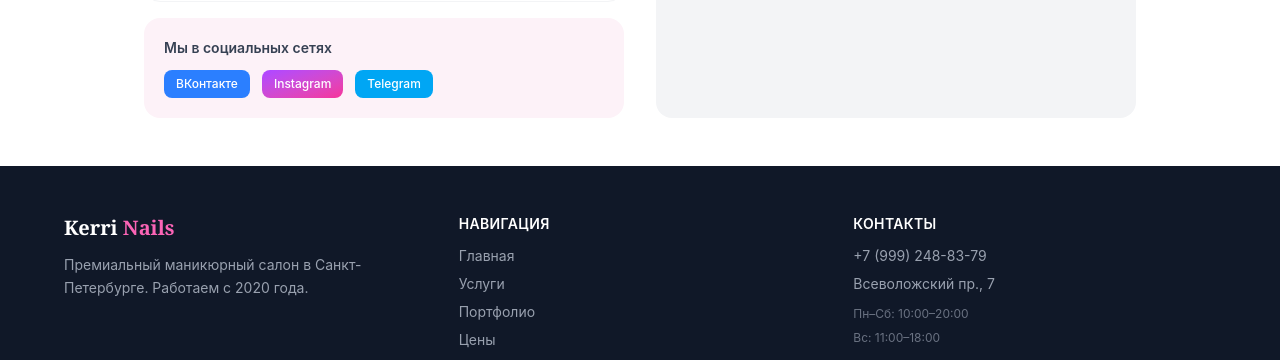
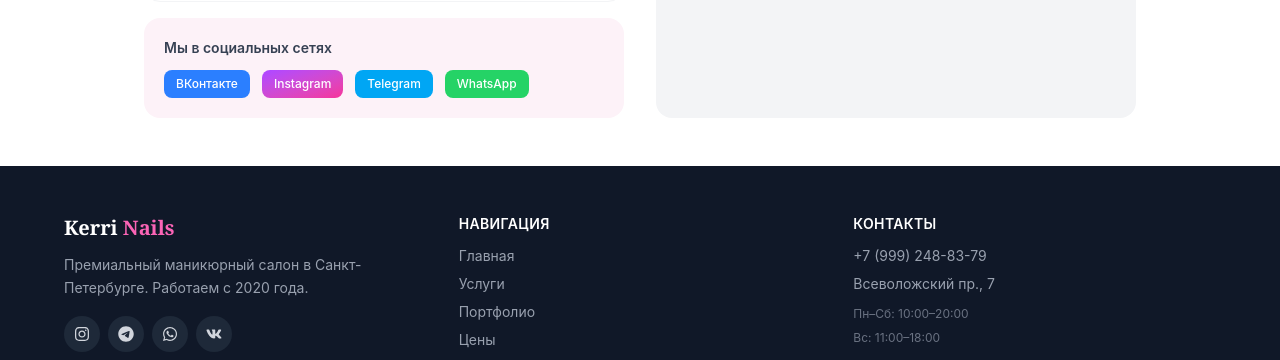
Before and after one commit to BagirovNr/KerriNails, a React (Vite) app in the folder frontend/: page /contact in a window 1280 px wide. Shown: the part 578-938 px from the top of the page. Built offline with nearby package versions, Linux system fonts and the light colour scheme; no server answers.

Commit message:
changed socials and footer

```diff
--- a/frontend/src/components/Footer/Footer.tsx
+++ b/frontend/src/components/Footer/Footer.tsx
@@ -1,5 +1,35 @@
 import { Link } from 'react-router-dom'
 import { useTranslation } from 'react-i18next'
+import { FaInstagram, FaTelegram, FaWhatsapp } from 'react-icons/fa6'
+import { FaVk } from 'react-icons/fa'
+import { SOCIAL_LINKS } from '../../utils/social'
+
+const SOCIALS = [
+	{
+		name: 'Instagram',
+		href: SOCIAL_LINKS.instagram,
+		Icon: FaInstagram,
+		hoverBg: 'hover:bg-gradient-to-br hover:from-purple-500 hover:to-pink-500',
+	},
+	{
+		name: 'Telegram',
+		href: SOCIAL_LINKS.telegram,
+		Icon: FaTelegram,
+		hoverBg: 'hover:bg-[#26A5E4]',
+	},
+	{
+		name: 'WhatsApp',
+		href: SOCIAL_LINKS.whatsapp,
+		Icon: FaWhatsapp,
+		hoverBg: 'hover:bg-[#25D366]',
+	},
+	{
+		name: 'VK',
+		href: SOCIAL_LINKS.vk,
+		Icon: FaVk,
+		hoverBg: 'hover:bg-[#0077FF]',
+	},
+]
 
 export default function Footer() {
 	const { t } = useTranslation()
@@ -8,33 +38,100 @@ export default function Footer() {
 			<div className='max-w-6xl mx-auto'>
 				<div className='grid grid-cols-1 sm:grid-cols-2 md:grid-cols-3 gap-8 mb-8'>
 					<div>
-            <div className='text-xl font-bold mb-3' style={{ fontFamily: 'Georgia, serif' }}>
+						<div
+							className='text-xl font-bold mb-3'
+							style={{ fontFamily: 'Georgia, serif' }}
+						>
 							<span className='text-white'>Kerri</span>
 							<span className='text-pink-400'> Nails</span>
 						</div>
-            <p className='text-sm leading-relaxed'>Премиальный маникюрный салон в Санкт-Петербурге. Работаем с 2020 года.</p>
+						<p className='text-sm leading-relaxed mb-4'>
+							Премиальный маникюрный салон в Санкт-Петербурге. Работаем с 2020
+							года.
+						</p>
+						{/* Соцсети */}
+						<div className='flex gap-2'>
+							{SOCIALS.map(({ name, href, Icon, hoverBg }) => {
+								const disabled = !href
+								return (
+									<a
+										key={name}
+										href={disabled ? undefined : href}
+										target='_blank'
+										rel='noopener noreferrer'
+										aria-label={name}
+										title={
+											disabled ? `${name} — ссылка ещё не настроена` : name
+										}
+										aria-disabled={disabled}
+										className={`w-9 h-9 flex items-center justify-center rounded-full bg-gray-800 text-gray-300 transition-colors ${
+											disabled
+												? 'opacity-40 cursor-not-allowed'
+												: `${hoverBg} hover:text-white cursor-pointer`
+										}`}
+										onClick={e => disabled && e.preventDefault()}
+									>
+										<Icon className='text-base' />
+									</a>
+								)
+							})}
+						</div>
 					</div>
 					<div>
-            <h4 className='text-white font-semibold mb-3 text-sm uppercase tracking-wide'>Навигация</h4>
+						<h4 className='text-white font-semibold mb-3 text-sm uppercase tracking-wide'>
+							Навигация
+						</h4>
 						<div className='flex flex-col gap-2 text-sm'>
-              {[['Главная','/home'],['Услуги','/services'],['Портфолио','/portfolio'],['Цены','/prices'],['Контакты','/contact']].map(([l,p]) => (
-                <Link key={p} to={p} className='hover:text-pink-400 transition-colors'>{l}</Link>
+							{[
+								['Главная', '/home'],
+								['Услуги', '/services'],
+								['Портфолио', '/portfolio'],
+								['Цены', '/prices'],
+								['Контакты', '/contact'],
+							].map(([l, p]) => (
+								<Link
+									key={p}
+									to={p}
+									className='hover:text-pink-400 transition-colors'
+								>
+									{l}
+								</Link>
 							))}
 						</div>
 					</div>
 					<div>
-            <h4 className='text-white font-semibold mb-3 text-sm uppercase tracking-wide'>Контакты</h4>
+						<h4 className='text-white font-semibold mb-3 text-sm uppercase tracking-wide'>
+							Контакты
+						</h4>
 						<div className='flex flex-col gap-2 text-sm'>
-              <a href='tel:+79992488379' className='hover:text-pink-400 transition-colors'>+7 (999) 248-83-79</a>
-              <a href='https://yandex.ru/maps/org/kerii_nailss/109264447499/' target='_blank' rel='noopener noreferrer' className='hover:text-pink-400 transition-colors'>Всеволожский пр., 7</a>
-              <span className='text-gray-500 text-xs mt-1'>Пн–Сб: 10:00–20:00</span>
+							<a
+								href='tel:+79992488379'
+								className='hover:text-pink-400 transition-colors'
+							>
+								+7 (999) 248-83-79
+							</a>
+							<a
+								href='https://yandex.ru/maps/org/kerii_nailss/109264447499/'
+								target='_blank'
+								rel='noopener noreferrer'
+								className='hover:text-pink-400 transition-colors'
+							>
+								Всеволожский пр., 7
+							</a>
+							<span className='text-gray-500 text-xs mt-1'>
+								Пн–Сб: 10:00–20:00
+							</span>
 							<span className='text-gray-500 text-xs'>Вс: 11:00–18:00</span>
 						</div>
 					</div>
 				</div>
 				<div className='border-t border-gray-800 pt-6 flex flex-col sm:flex-row items-center justify-between gap-2 text-xs'>
-          <span>© {new Date().getFullYear()} Kerri Nails. {t('footer.rights')}.</span>
-          <Link to='/privacy' className='hover:text-pink-400 transition-colors'>{t('footer.privacy')}</Link>
+					<span>
+						© {new Date().getFullYear()} Kerri Nails. {t('footer.rights')}.
+					</span>
+					<Link to='/privacy' className='hover:text-pink-400 transition-colors'>
+						{t('footer.privacy')}
+					</Link>
 				</div>
 			</div>
 		</footer>
--- a/frontend/src/pages/Contact/Contact.tsx
+++ b/frontend/src/pages/Contact/Contact.tsx
@@ -1,31 +1,62 @@
 import { useTranslation } from 'react-i18next'
+import { SOCIAL_LINKS } from '../../utils/social'
 
 export default function Contact() {
 	const { t } = useTranslation()
 	return (
 		<div className='py-12 px-4 max-w-5xl mx-auto'>
-      <h1 className='text-4xl font-bold text-gray-800 mb-2 text-center' style={{ fontFamily: 'Georgia, serif' }}>
+			<h1
+				className='text-4xl font-bold text-gray-800 mb-2 text-center'
+				style={{ fontFamily: 'Georgia, serif' }}
+			>
 				{t('contact.title')}
 			</h1>
-      <p className='text-gray-400 text-center mb-10'>Всегда рады вашему визиту</p>
+			<p className='text-gray-400 text-center mb-10'>
+				Всегда рады вашему визиту
+			</p>
 
 			<div className='grid grid-cols-1 md:grid-cols-2 gap-8'>
 				{/* Info cards */}
 				<div className='flex flex-col gap-4'>
 					{[
-            { icon: '📞', label: t('contact.phone'), value: '+7 (999) 248-83-79', href: 'tel:+79992488379' },
-            { icon: '📍', label: t('contact.address'), value: 'Всеволожский пр., 7, Санкт-Петербург', href: 'https://yandex.ru/maps/org/kerii_nailss/109264447499/' },
-            { icon: '🕐', label: t('contact.hours'), value: t('contact.hours_value'), href: null },
+						{
+							icon: '📞',
+							label: t('contact.phone'),
+							value: '+7 (999) 248-83-79',
+							href: 'tel:+79992488379',
+						},
+						{
+							icon: '📍',
+							label: t('contact.address'),
+							value: 'Всеволожский пр., 7, Санкт-Петербург',
+							href: 'https://yandex.ru/maps/org/kerii_nailss/109264447499/',
+						},
+						{
+							icon: '🕐',
+							label: t('contact.hours'),
+							value: t('contact.hours_value'),
+							href: null,
+						},
 					].map(item => (
-            <div key={item.label} className='bg-white rounded-2xl border border-gray-100 p-5 hover:shadow-md transition-shadow'>
+						<div
+							key={item.label}
+							className='bg-white rounded-2xl border border-gray-100 p-5 hover:shadow-md transition-shadow'
+						>
 							<div className='flex items-start gap-4'>
 								<span className='text-2xl mt-0.5'>{item.icon}</span>
 								<div>
-                  <p className='text-xs text-gray-400 font-medium uppercase tracking-wide mb-1'>{item.label}</p>
+									<p className='text-xs text-gray-400 font-medium uppercase tracking-wide mb-1'>
+										{item.label}
+									</p>
 									{item.href ? (
-                    <a href={item.href} target={item.href.startsWith('http') ? '_blank' : undefined}
+										<a
+											href={item.href}
+											target={
+												item.href.startsWith('http') ? '_blank' : undefined
+											}
 											rel='noopener noreferrer'
-                      className='font-semibold text-gray-800 hover:text-pink-500 transition-colors'>
+											className='font-semibold text-gray-800 hover:text-pink-500 transition-colors'
+										>
 											{item.value}
 										</a>
 									) : (
@@ -38,15 +69,40 @@ export default function Contact() {
 
 					{/* Social */}
 					<div className='bg-pink-50 rounded-2xl p-5'>
-            <p className='text-sm font-semibold text-gray-700 mb-3'>Мы в социальных сетях</p>
+						<p className='text-sm font-semibold text-gray-700 mb-3'>
+							Мы в социальных сетях
+						</p>
 						<div className='flex gap-3'>
 							{[
-                { name: 'ВКонтакте', href: '#', color: 'bg-blue-500' },
-                { name: 'Instagram', href: '#', color: 'bg-gradient-to-br from-purple-500 to-pink-500' },
-                { name: 'Telegram', href: '#', color: 'bg-sky-500' },
+								{
+									name: 'ВКонтакте',
+									href: SOCIAL_LINKS.vk,
+									color: 'bg-blue-500',
+								},
+								{
+									name: 'Instagram',
+									href: SOCIAL_LINKS.instagram,
+									color: 'bg-gradient-to-br from-purple-500 to-pink-500',
+								},
+								{
+									name: 'Telegram',
+									href: SOCIAL_LINKS.telegram,
+									color: 'bg-sky-500',
+								},
+								{
+									name: 'WhatsApp',
+									href: SOCIAL_LINKS.whatsapp,
+									color: 'bg-[#25D366]',
+								},
 							].map(s => (
-                <a key={s.name} href={s.href}
-                  className={`${s.color} text-white text-xs font-medium px-3 py-1.5 rounded-lg hover:opacity-90 transition-opacity`}>
+								<a
+									key={s.name}
+									href={s.href || undefined}
+									target='_blank'
+									rel='noopener noreferrer'
+									onClick={e => !s.href && e.preventDefault()}
+									className={`${s.color} text-white text-xs font-medium px-3 py-1.5 rounded-lg transition-opacity ${s.href ? 'hover:opacity-90' : 'opacity-40 cursor-not-allowed'}`}
+								>
 									{s.name}
 								</a>
 							))}
@@ -58,7 +114,8 @@ export default function Contact() {
 				<div className='bg-gray-100 rounded-2xl overflow-hidden h-80 md:h-auto flex items-center justify-center'>
 					<a
 						href='https://yandex.ru/maps/org/kerii_nailss/109264447499/'
-            target='_blank' rel='noopener noreferrer'
+						target='_blank'
+						rel='noopener noreferrer'
 						className='flex flex-col items-center gap-3 text-gray-500 hover:text-pink-500 transition-colors p-8 text-center'
 					>
 						<span className='text-5xl'>🗺️</span>
--- /dev/null
+++ b/frontend/src/utils/social.ts
@@ -0,0 +1,22 @@
+// Единая точка правды для ссылок на соцсети салона.
+// Поменять номер/юзернейм/ссылку можно через .env, не трогая код —
+// см. frontend/.env.example.
+
+const WHATSAPP_PHONE = import.meta.env.VITE_WHATSAPP_PHONE || '79992488379'
+const TELEGRAM_CONTACT = (
+	import.meta.env.VITE_TELEGRAM_CONTACT || '+79992488379'
+).replace(/^@/, '')
+
+// Instagram и VK — ссылки на официальные страницы. По умолчанию пусто:
+// пока вы не укажете свои VITE_INSTAGRAM_URL / VITE_VK_URL в .env, иконки
+// на сайте будут видны, но некликабельны (чтобы случайно не вести на
+// чужую страницу).
+const INSTAGRAM_URL = import.meta.env.VITE_INSTAGRAM_URL || ''
+const VK_URL = import.meta.env.VITE_VK_URL || ''
+
+export const SOCIAL_LINKS = {
+	whatsapp: `https://wa.me/${WHATSAPP_PHONE}?text=${encodeURIComponent('Здравствуйте! Хочу записаться на маникюр 💅')}`,
+	telegram: `https://t.me/${TELEGRAM_CONTACT}?text=${encodeURIComponent('Здравствуйте! Хочу записаться на маникюр 💅')}`,
+	instagram: INSTAGRAM_URL,
+	vk: VK_URL,
+}
```
Also changed, not shown: frontend/src/pages/Landing/LandingPage.tsx (+3 -12 lines), 1 other file (tests, documents, lock files or other folders). Lines whose indentation alone changed are shown as unchanged.
